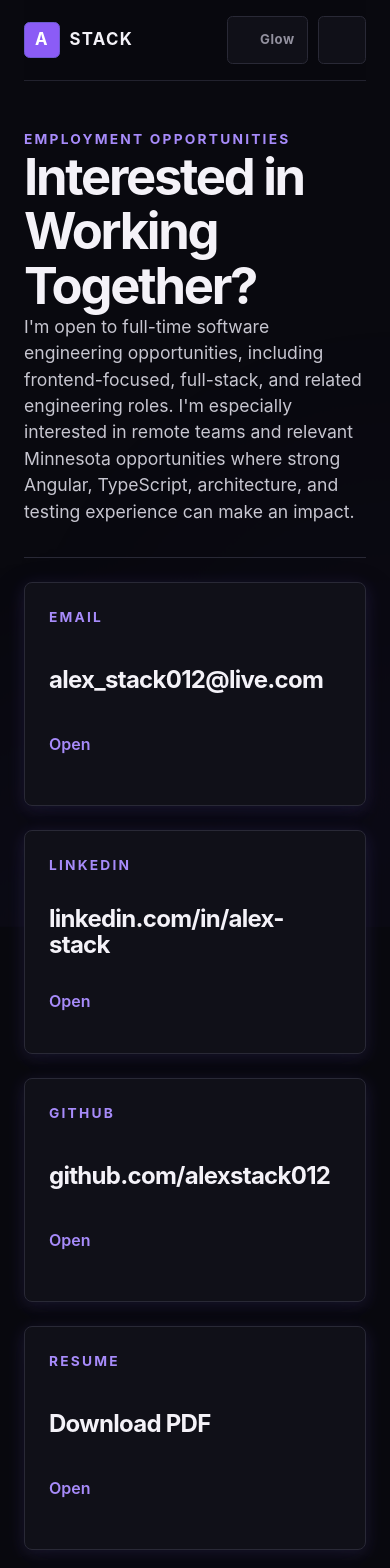
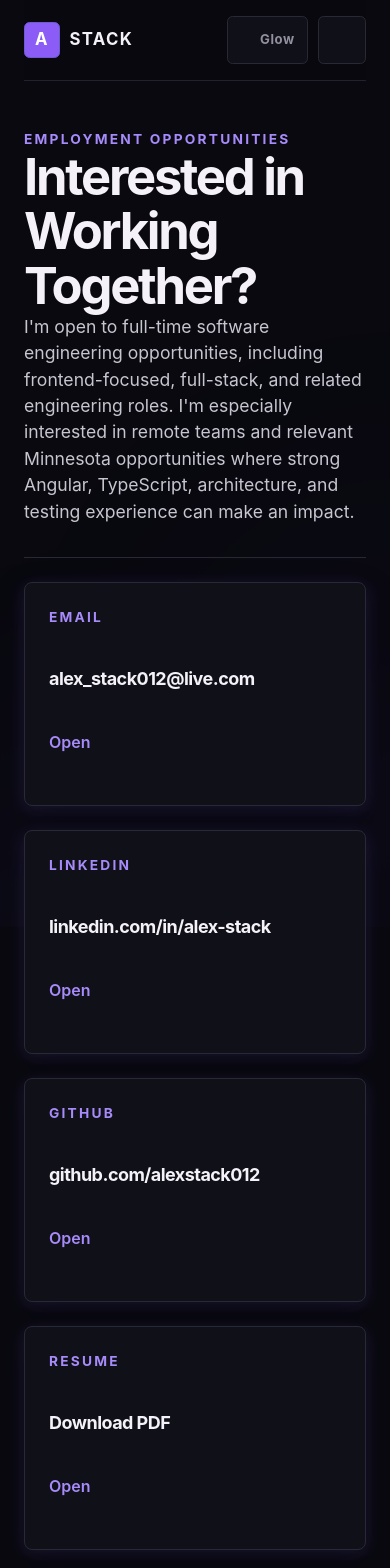
Before and after one commit to alexstack012/portfolio, a React (Vite) app: page /contact in a window 390 px wide. Shown: the top 1568 px of the page. Built offline with nearby package versions, Linux system fonts and the light colour scheme; some icons are missing.

Commit message:
refactor: update contact grid layout and enhance contact card styles

```diff
--- a/src/App.css
+++ b/src/App.css
@@ -368,7 +368,7 @@
 }
 
 .contact-grid {
-  grid-template-columns: repeat(4, minmax(0, 1fr));
+  display: flex;
 }
 
 .project-list {
@@ -416,10 +416,18 @@
 
 .contact-card {
   display: grid;
+  flex: 0 1 max-content;
+  min-width: 0;
   gap: 0.9rem;
   min-height: 14rem;
   padding: 1.5rem;
   transition: border-color 180ms ease, background-color 180ms ease;
+}
+
+.contact-card h2 {
+  min-width: 0;
+  overflow-wrap: anywhere;
+  font-size: clamp(1.125rem, 2vw, 2rem);
 }
 
 .contact-card:hover {
@@ -822,7 +830,6 @@
 @media (max-width: 900px) {
   .hero,
   .content-grid,
-  .contact-grid,
   .project-card,
   .project-card__meta,
   .experience-section,
@@ -862,6 +869,14 @@
 }
 
 @media (max-width: 720px) {
+  .contact-grid {
+    flex-direction: column;
+  }
+
+  .contact-card {
+    flex-basis: auto;
+  }
+
   .site-header {
     padding: 1rem 0;
   }
@@ -898,6 +913,7 @@
     box-shadow:
       0 18px 42px rgba(0, 0, 0, 0.48),
       0 4px 20px rgba(109, 91, 208, 0.2);
+    visibility: hidden;
     opacity: 0;
     pointer-events: none;
     transform: translateY(-0.75rem);
@@ -907,6 +923,7 @@
   }
 
   .site-nav--open {
+    visibility: visible;
     opacity: 1;
     pointer-events: auto;
     transform: translateY(0);
--- a/src/data/seo.ts
+++ b/src/data/seo.ts
@@ -79,7 +79,6 @@ export function buildStructuredData(page: SeoPage) {
     sameAs: [
       'https://github.com/alexstack012',
       'https://www.linkedin.com/in/alex-stack/',
-      'https://fullstackinnovations.com',
     ],
     affiliation: {
       '@type': 'Organization',
```
